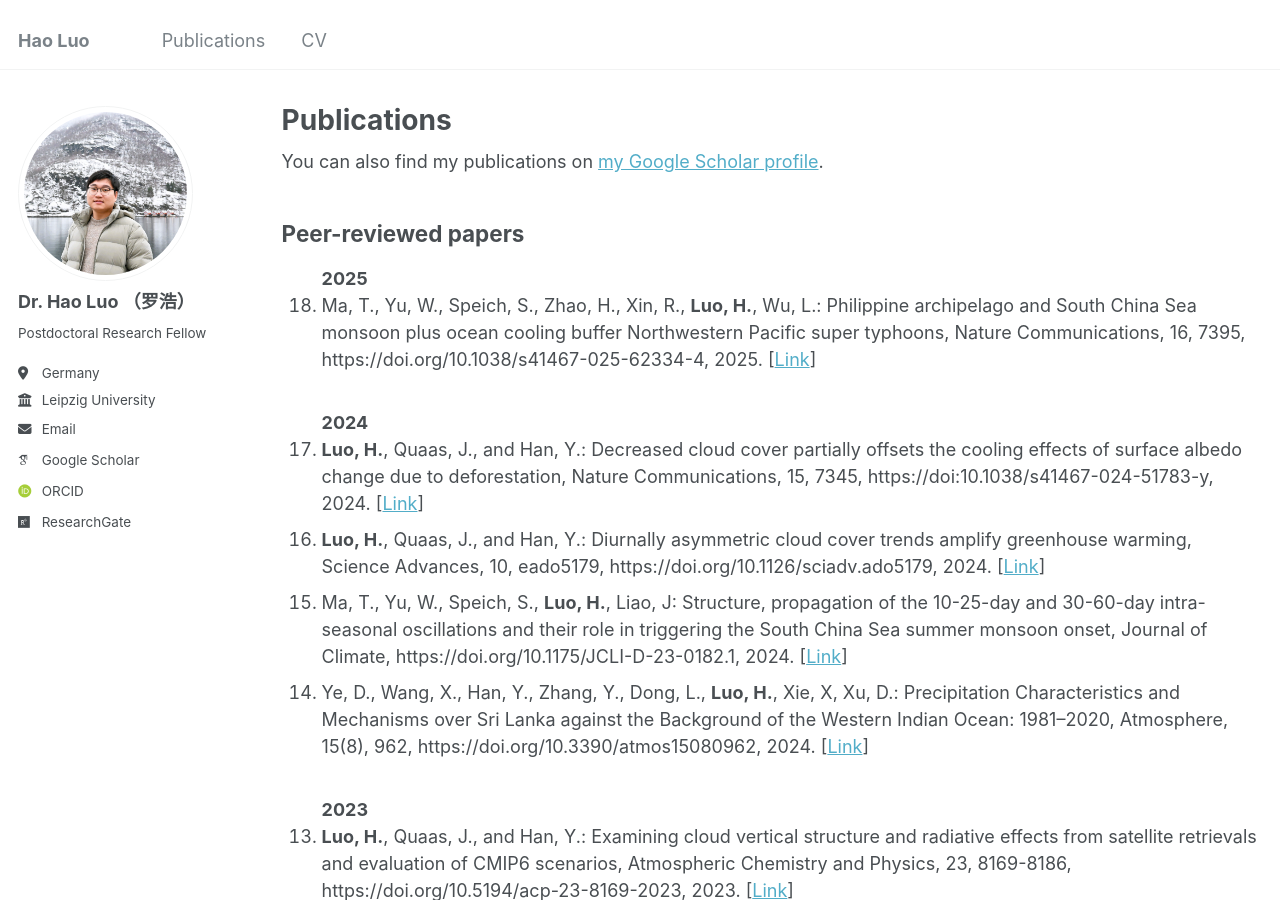
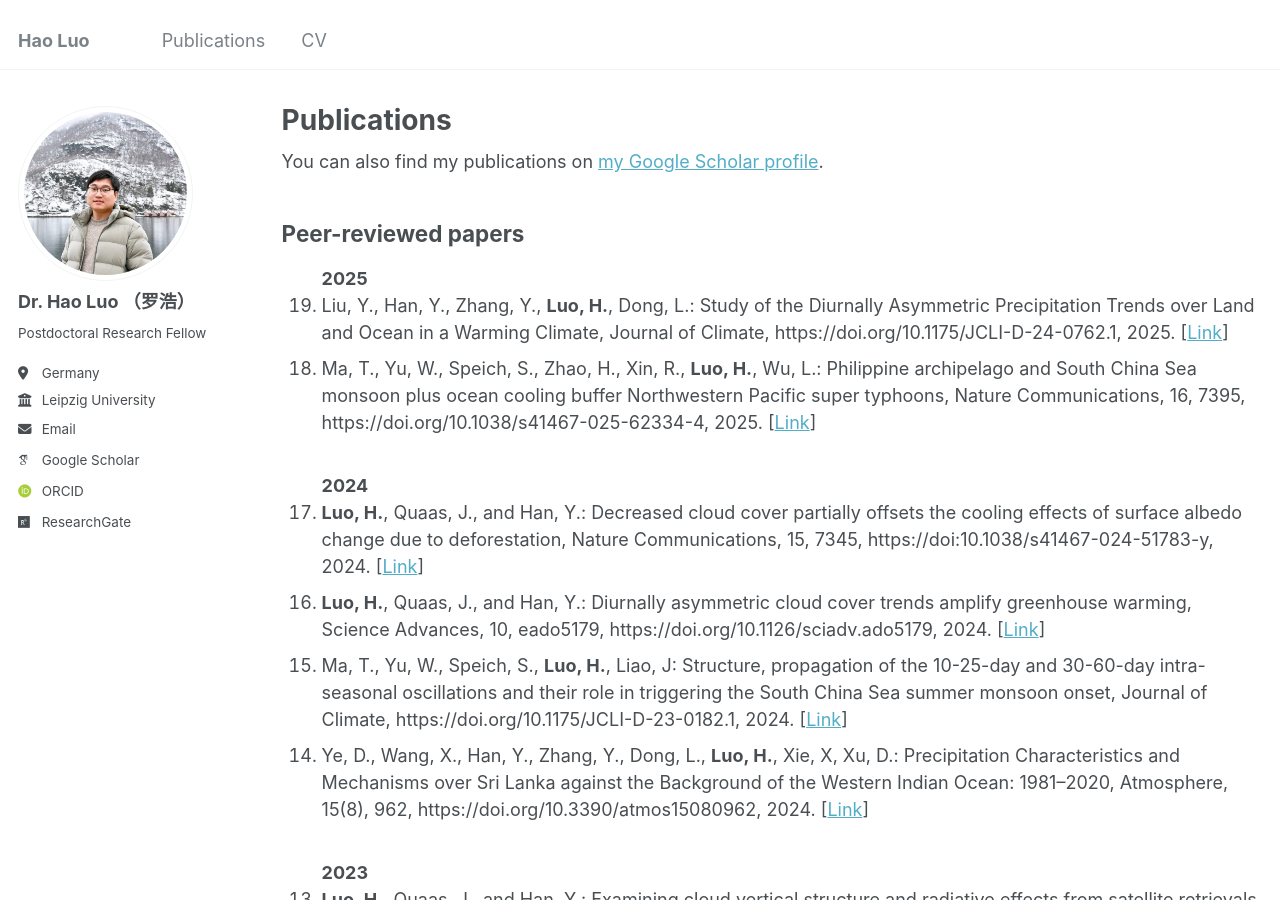
Before and after one commit to haoluo-atmos/haoluo-atmos.github.io, a Jekyll site: the page built from _pages/publications.html, in a window 1280 px wide and 900 px high. Built offline with Jekyll 4.4.1, drawn with Linux system fonts in a browser that asks for light colours; some web fonts are replaced.

Commit message:
Update publications.html

```diff
--- a/_pages/publications.html
+++ b/_pages/publications.html
@@ -16,6 +16,9 @@ author_profile: true
 <ol reversed>
 
 <strong>2025</strong>
+
+<li>Liu, Y., Han, Y., Zhang, Y., <strong>Luo, H.</strong>, Dong, L.: Study of the Diurnally Asymmetric Precipitation Trends over Land and Ocean in a Warming Climate, Journal of Climate, https://doi.org/10.1175/JCLI-D-24-0762.1, 2025. [<a href="https://doi.org/10.1175/JCLI-D-24-0762.1" target="_blank" rel="noopener noreferrer">Link</a>]</li>
+
 <li>Ma, T., Yu, W., Speich, S., Zhao, H., Xin, R., <strong>Luo, H.</strong>, Wu, L.: Philippine archipelago and South China Sea monsoon plus ocean cooling buffer Northwestern Pacific super typhoons, Nature Communications, 16, 7395, https://doi.org/10.1038/s41467-025-62334-4, 2025. [<a href="https://www.nature.com/articles/s41467-025-62334-4" target="_blank" rel="noopener noreferrer">Link</a>]</li>
 
 <br>
```
